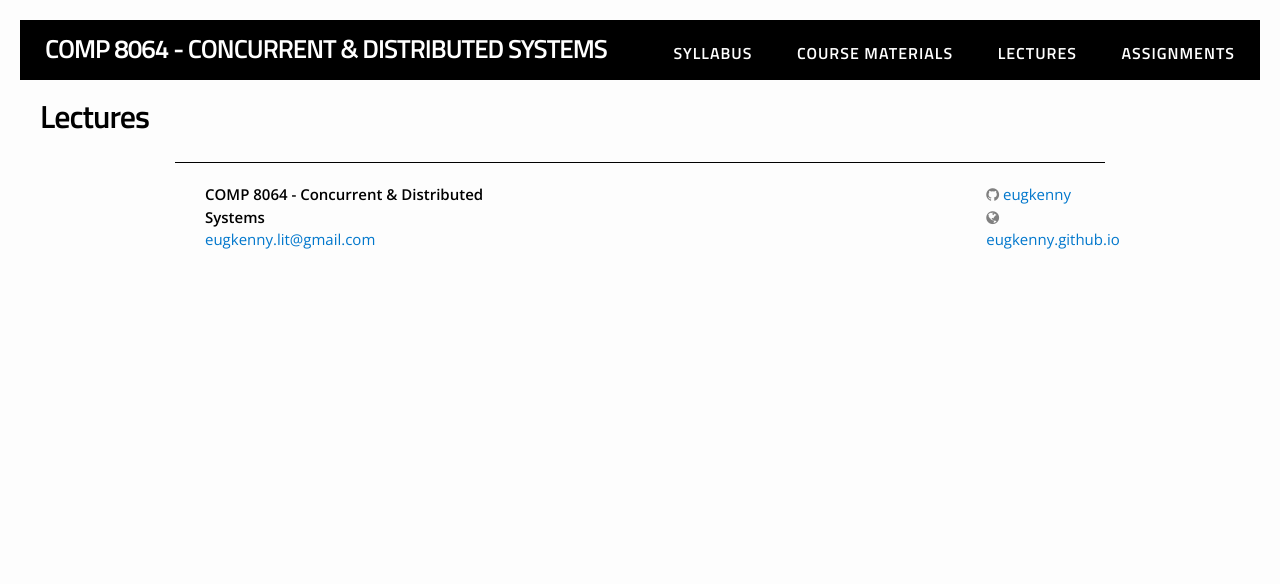
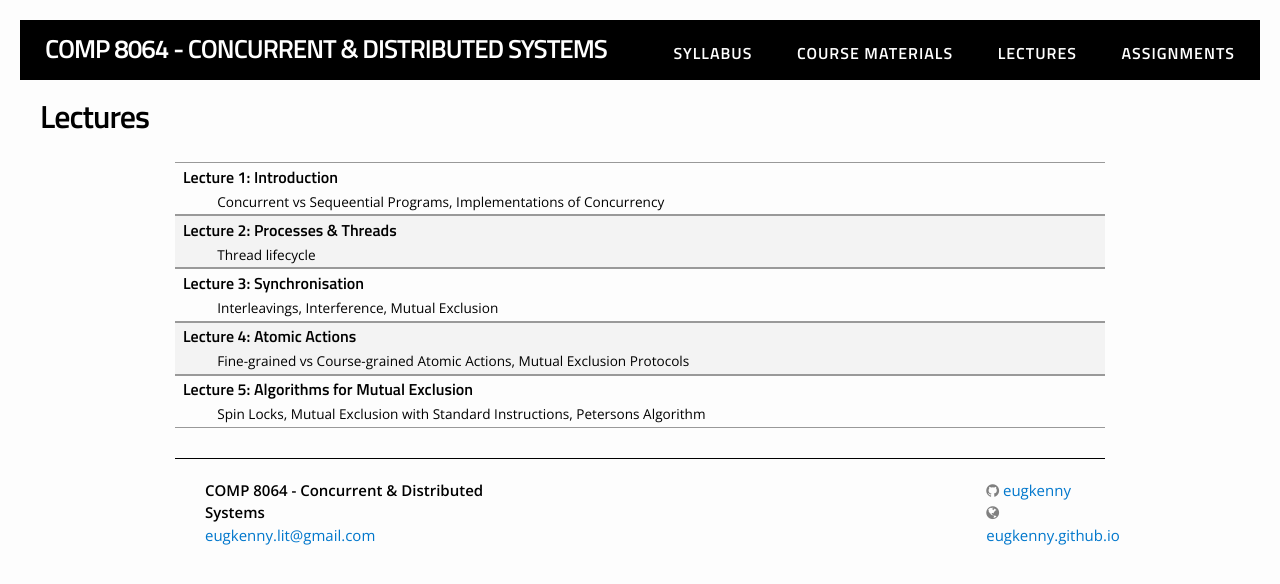
Before and after one commit to eugkenny/COMP8064, a Jekyll site: the page built from lectures.md, in a window 1280 px wide. Shown: the top 584 px of the page. Built offline with Jekyll 4.4.1, drawn with Linux system fonts in a browser that asks for light colours; nearby versions of some CDN libraries; some web fonts are replaced.

Commit message:
Some Lectures

```diff
--- a/_data/lectures.yml
+++ b/_data/lectures.yml
@@ -3,7 +3,27 @@
 #  dirname: untitled-lecture
 #  tldr: "This is just a sample .rmd file to illustrate the use of the lectures.yml file."
 
-#- title: "Lecture 1: Graphs"
-#  filename: Algs - Lecture 01 - Graph Theory.pdf
-#  dirname: lectures
-#  tldr: "Basic concept of graphs, Graph representation"
+- title: "Lecture 1: Introduction"
+  filename: 01 - Introduction.pdf
+  dirname: lectures
+  tldr: "Concurrent vs Sequeential Programs, Implementations of Concurrency"
+
+- title: "Lecture 2: Processes & Threads"
+  filename: 02 - Processes Threads.pdf
+  dirname: lectures
+  tldr: "Thread lifecycle"
+
+- title: "Lecture 3: Synchronisation"
+  filename: 03 - Synchronisation.pdf
+  dirname: lectures
+  tldr: "Interleavings, Interference, Mutual Exclusion"
+
+- title: "Lecture 4: Atomic Actions"
+  filename: 04 - Atomic Actions.pdf
+  dirname: lectures
+  tldr: "Fine-grained vs Course-grained Atomic Actions, Mutual Exclusion Protocols"
+
+- title: "Lecture 5: Algorithms for Mutual Exclusion"
+  filename: 05 - Mutex Algorithms.pdf
+  dirname: lectures
+  tldr: "Spin Locks, Mutual Exclusion with Standard Instructions, Petersons Algorithm"
```
Also changed, not shown: 5 other files.
